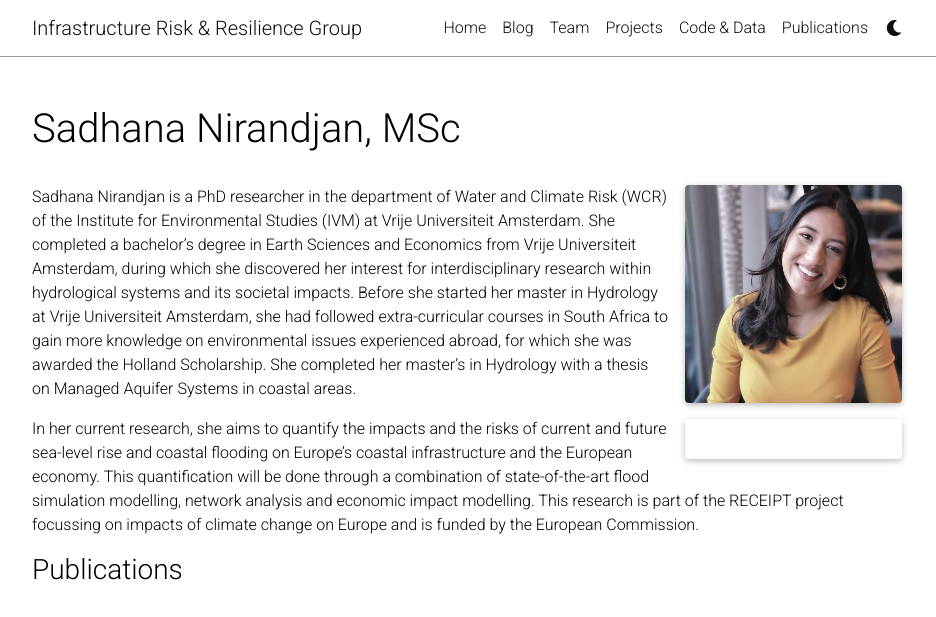
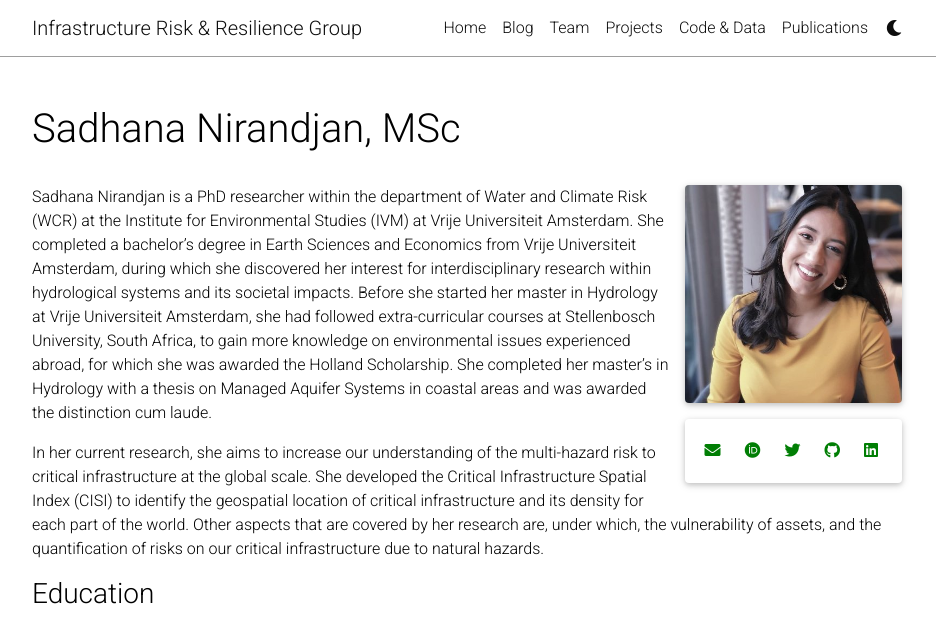
Before and after one commit to ElcoK/ResearchGroup, a Jekyll site: the page built from _members/nirandjan.md, in a window 1280 px wide and 1251 px high. Shown: the top 617 px of the window, without its empty margins (173-1109 px from the left). Built offline with Jekyll 4.4.1, drawn with Linux system fonts in a browser that asks for light colours; full-size pictures stand in for the smaller copies a plugin makes; comment, search, counter and statistics services are not loaded; a style sheet for code colours, icons or effects is not loaded; some of the changed text lies outside the part shown; grey boxes are pictures that could not be loaded.

Commit message:
add sadhana

```diff
--- a/_members/nirandjan.md
+++ b/_members/nirandjan.md
@@ -14,17 +14,49 @@
     Sadhana Nirandjan is a PhD researcher in the department of Water and Climate Risk (WCR) of the Institute for Environmental Studies (IVM) at Vrije Universiteit Amsterdam.
 
 profile:
-    name: Sadhana Nirandjan, MSc
+    name: Sadhana Nirandjan
+    position: PhD Researcher
     align: right
     image: nirandjan-profile.jpg
-    role: PhD Researcher
+    email: sadhana.nirandjan@vu.nl
+    twitter: s_nirandjan
+    orcid: 0000-0002-2967-7782
+    github: snirandjan
+    linkedin: sadhananirandjan
+    address: >
+        Institute for Environmental Studies<br />
+        De Boelelaan 1111<br />
+        1081 HV, Amsterdam, The Netherlands
 ---
 
-Sadhana Nirandjan is a PhD researcher in the department of Water and Climate Risk (WCR) of the Institute for Environmental Studies (IVM) at Vrije Universiteit Amsterdam. She completed a bachelor’s degree in Earth Sciences and Economics from Vrije Universiteit Amsterdam, during which she discovered her interest for interdisciplinary research within hydrological systems and its societal impacts. Before she started her master in Hydrology at Vrije Universiteit Amsterdam, she had followed extra-curricular courses in South Africa to gain more knowledge on environmental issues experienced abroad, for which she was awarded the Holland Scholarship. She completed her master’s in Hydrology with a thesis on Managed Aquifer Systems in coastal areas.
+Sadhana Nirandjan is a PhD researcher within the department of Water and Climate Risk (WCR) at the Institute for Environmental Studies (IVM) at Vrije Universiteit Amsterdam. She completed a bachelor’s degree in Earth Sciences and Economics from Vrije Universiteit Amsterdam, during which she discovered her interest for interdisciplinary research within hydrological systems and its societal impacts. Before she started her master in Hydrology at Vrije Universiteit Amsterdam, she had followed extra-curricular courses at Stellenbosch University, South Africa, to gain more knowledge on environmental issues experienced abroad, for which she was awarded the Holland Scholarship. She completed her master’s in Hydrology with a thesis on Managed Aquifer Systems in coastal areas and was awarded the distinction cum laude.
 
-In her current research, she aims to quantify the impacts and the risks of current and future sea-level rise and coastal flooding on Europe’s coastal infrastructure and the European economy. This quantification will be done through a combination of state-of-the-art flood simulation modelling, network analysis and economic impact modelling. This research is part of the RECEIPT project focussing on impacts of climate change on Europe and is funded by the European Commission.
+In her current research, she aims to increase our understanding of the multi-hazard risk to critical infrastructure at the global scale. She developed the Critical Infrastructure Spatial Index (CISI) to identify the geospatial location of critical infrastructure and its density for each part of the world. Other aspects that are covered by her research are, under which, the vulnerability of assets, and the quantification of risks on our critical infrastructure due to natural hazards.
+<br>
 
-### Publications
-<div class="publications">
-  {% bibliography -f papers -q @*[author^=*Nirandjan]* %}
-</div>
+### Education
+
+Year  | Programme | University
+-------|-------------------| -----------
+`2019-now`&nbsp; | PhD Multi-hazard risk to critical infrastructure at the global scale| Vrije Universiteit Amsterdam
+`2017-2019` | MSc Hydrology (cum laude) | Vrije Universiteit Amsterdam
+`2013-2016` | BSc Earth & Economics | Vrije Universiteit Amsterdam
+
+<br>
+
+### Working Experience
+
+Year  | Job Title | Place
+-------|-------------------| -----------
+`2019-now` | PhD Researcher | Vrije Universiteit Amsterdam
+`2018-2019` | Student Assistant Global Environmental Change & Policy &nbsp;&nbsp;| Vrije Universiteit Amsterdam
+
+<br>
+
+### Research projects
+
+Year | Project | Role | Funder
+-------|-------------------| ----------- | ---------
+`2019-2023` | RECEIPT | PhD Researcher | Horizon 2020
+
+<br>
```
